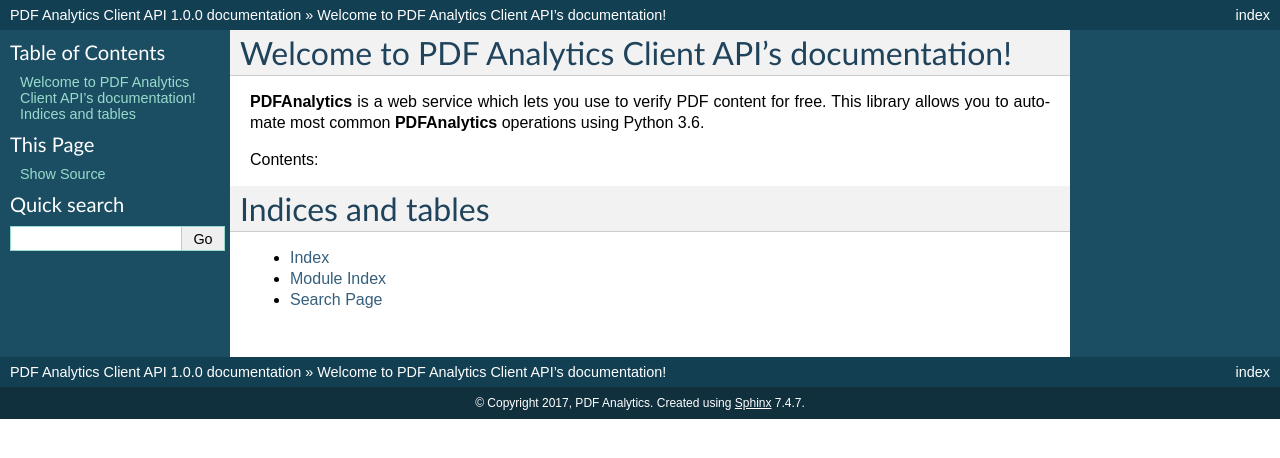
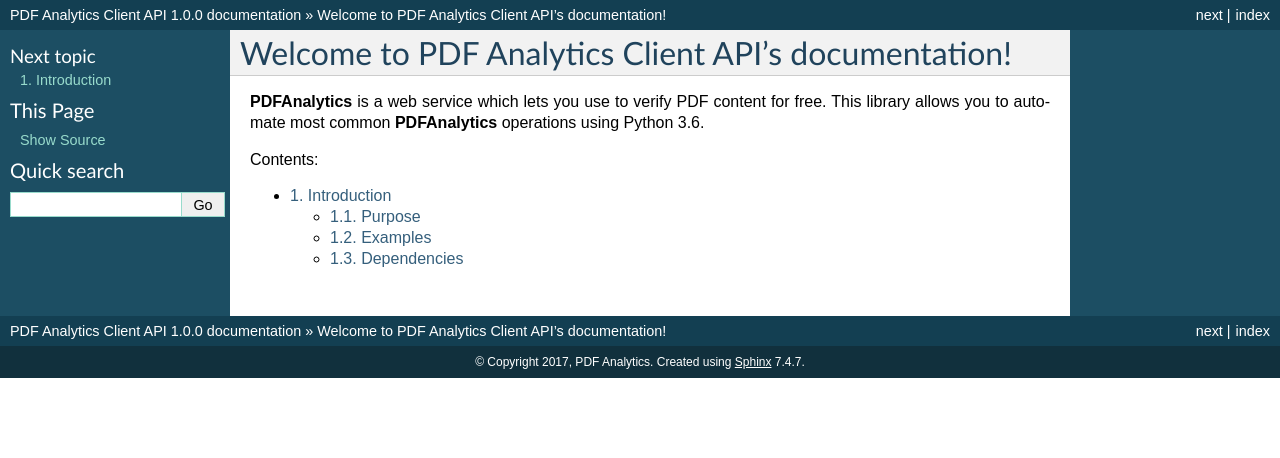
Before and after one commit to pdf-analytics/python-pdf-analytics-client, a Sphinx documentation site: the page built from docs/index.rst, in a window 1280 px wide. Shown: the top 458 px of the page. Built offline with Sphinx 7.4.7, drawn with Linux system fonts in a browser that asks for light colours.

Commit message:
Add sphinx doc configuration

```diff
--- a/docs/conf.py
+++ b/docs/conf.py
@@ -28,7 +28,7 @@
 # Add any Sphinx extension module names here, as strings. They can be
 # extensions coming with Sphinx (named 'sphinx.ext.*') or your custom
 # ones.
-extensions = []
+extensions = ['sphinx.ext.todo', 'sphinx.ext.viewcode', 'sphinx.ext.autodoc']
 
 # Add any paths that contain templates here, relative to this directory.
 templates_path = ['_templates']
--- a/docs/index.rst
+++ b/docs/index.rst
@@ -13,13 +13,6 @@
 Contents:
 
 .. toctree::
-   :maxdepth: 2
+    :numbered:
 
-
-
-Indices and tables
-==================
-
-* :ref:`genindex`
-* :ref:`modindex`
-* :ref:`search`
+    introduction
--- a/docs/introduction.rst
+++ b/docs/introduction.rst
@@ -17,7 +17,7 @@
 Examples
 ========
 
-This example asserts there is the *figure.png* image on page 4 inside the *demo.pdf*
+This example asserts there is the *figure.png* image on page 4 inside the *demo.pdf* PDF file.
 
 .. code:: python
 
@@ -31,7 +31,7 @@
 ============
 
 
-
+PyPDFAnalyticsClient has only one dependency **requests**
 On Windows, PyAutoGUI has no dependencies (other than Pillow and some other modules, which are installed by pip along with PyAutoGUI). It does **not** need the ``pywin32`` module installed since it uses Python's own ``ctypes`` module.
 
 On OS X, PyAutoGUI requires PyObjC_ installed for the AppKit and Quartz modules. The module names on PyPI to install are ``pyobjc-core`` and ``pyobjc`` (in that order).
```
Also changed, not shown: 1 other file.
